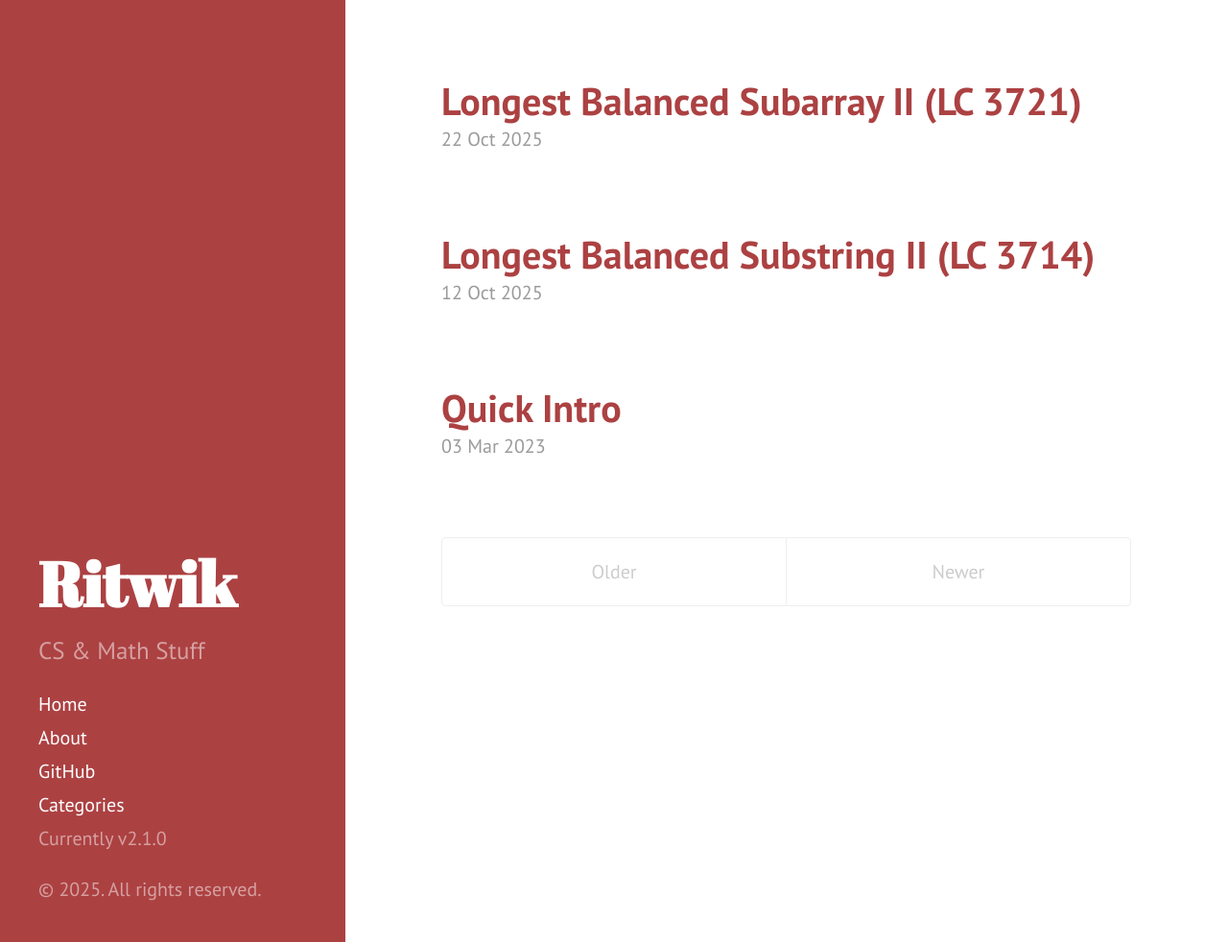
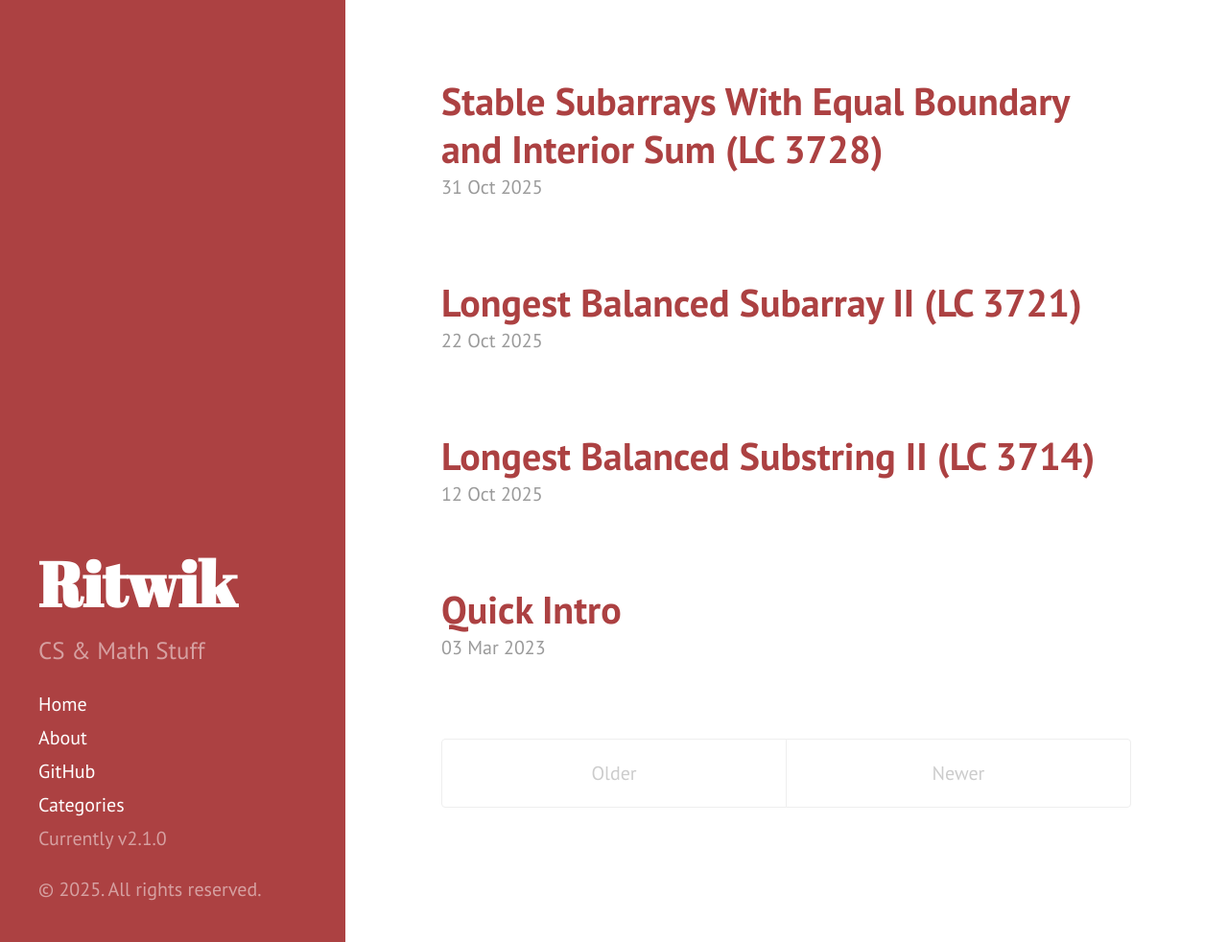
Before and after one commit to Ritwik7631/Ritwik7631.github.io, a Jekyll site: the page built from index.html, in a window 1280 px wide and 982 px high. Shown: the whole window at 96% size. Built offline with Jekyll 4.4.1, drawn with Linux system fonts in a browser that asks for light colours; the list of posts is cut into pages by our own code; some of the changed lines change nothing that is shown.

Commit message:
new article about hashmap inception + prefix sum

````diff
--- a/_config.yml
+++ b/_config.yml
@@ -13,6 +13,7 @@
 baseurl:          ''
 kramdown:
   parse_block_html: true
+  math_engine: mathjax
 
 author:
   name:           'Ritwik Kumar'
--- /dev/null
+++ b/_posts/2025-10-31-Hashmap-Inception.md
@@ -0,0 +1,96 @@
+---
+layout: default
+title: Stable Subarrays With Equal Boundary and Interior Sum (LC 3728)
+category: dev
+published: true
+use_math: true
+---
+
+# The Mathematical Insight
+
+So just for some context I have to count the number of *stable* subarrays. What does stable mean?
+1. It is at least length 3
+2. The first and last elements are equal to the sum of the interior elements.
+
+So Given:
+
+$$\text{arr}[l], \text{arr}[l+1], \ldots, \text{arr}[r-1], \text{arr}[r]$$
+
+and since:
+
+$$\text{arr}[l] = \text{arr}[r] = \sum_{i=l+1}^{r-1} \text{arr}[i]$$
+
+then:
+
+$$\text{arr}[l],\, \text{arr}[l+1],\, \dots,\; \text{arr}[r-1],\, \text{arr}[r] \;\;\;\longrightarrow\;\;\; \text{arr}[r],\, \text{arr}[r],\, \dots,\; \text{arr}[r]$$
+
+and then:
+
+$$\sum_{i=l}^{r} \text{arr}[i] = \text{arr}[l] + \sum_{i=l+1}^{r-1} \text{arr}[i] + \text{arr}[r]$$
+
+$$\sum_{i=l}^{r} \text{arr}[i] = 3 \cdot \text{arr}[r]$$
+
+We can rewrite the sum as prefix sum(exclusive):
+
+$$\text{prefix}[r+1] - \text{prefix}[l] = 3 \cdot \text{arr}[r]$$
+
+Conceptually if we are iterating the endpoint of the subarray then we can maintain a lot of possible start points that satisfy the conditions:
+
+$$\text{prefix}[l] = \text{prefix}[r+1] - 3 \cdot \text{arr}[r]$$
+
+1. $r - l + 1 \geq 3$
+2. if there exists an $\text{arr}[l] = \text{arr}[r]$ such that $\text{prefix}[l] = \text{prefix}[r+1] - 3 \cdot \text{arr}[r]$ and then we count how many $\text{prefix}[l]$ satisfy this condition
+
+
+# The Key Data Structure
+
+We can use a hashmap to determine for a given value v, if there exists a previous value v where the prefix sum uptill that point is equal to prefix[r+1] - 3 * arr[r] and see how many times it appears.
+
+Translation: unordered_map<int, unordered_map<int,int>> cnt;
+
+This hashmap has two keys:
+1. The value v
+2. The multiple (given there are multiple values v) prefix sums uptill that point
+
+The value:
+1. The frequency of the prefix sums uptill that value of v
+
+
+# The implementation
+```cpp
+
+class Solution {
+public:
+    long long countStableSubarrays(vector<int>& capacity) {
+        int n = capacity.size();
+
+        vector<long long> prefix(n+1, 0);
+
+        for(int i = 0; i < n; i++) prefix[i+1] = prefix[i] + capacity[i];
+
+        unordered_map<long long, unordered_map<long long,long long>> cnt;
+
+        long long ans = 0;
+
+        for(int r = 0; r < n; r++){
+
+            if(r - 2 >= 0){ // r - l + 1 >= 3 -> solve for l
+                int l = r-2; // I am storing potential l's as I iterate the endpoint
+                cnt[capacity[l]][prefix[l]]++;
+            }
+
+            long long need = prefix[r+1] - 3LL * capacity[r];
+
+            if(cnt.count(capacity[r])){
+                auto &mp = cnt[capacity[r]];
+                if(mp.count(need)) ans += mp[need];
+            }
+        }
+
+        return ans;
+    }
+};
+```
+
+
+<script src="https://utteranc.es/client.js" repo="Ritwik7631/Ritwik7631.github.io" issue-term="pathname" theme="github-light" crossorigin="anonymous" async> </script>
````
